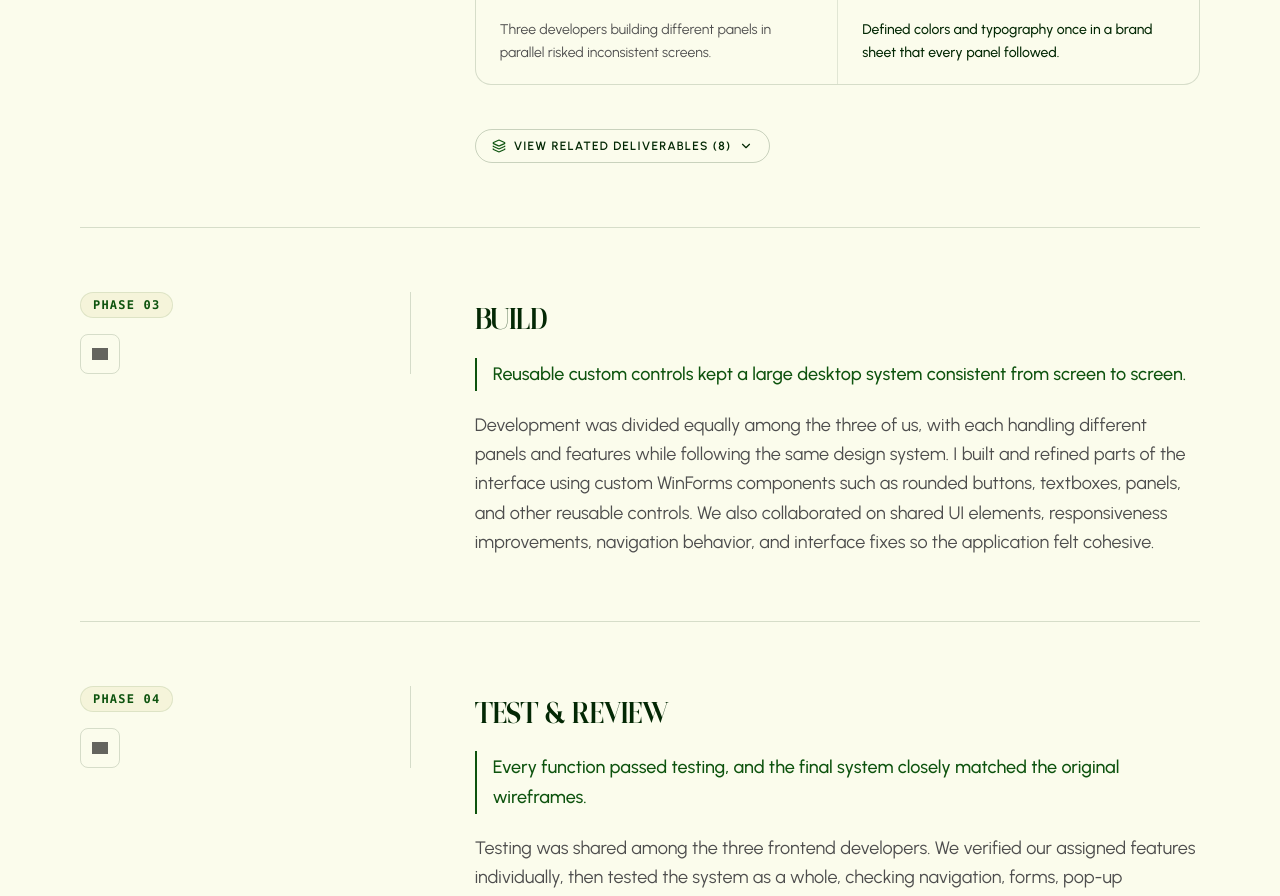
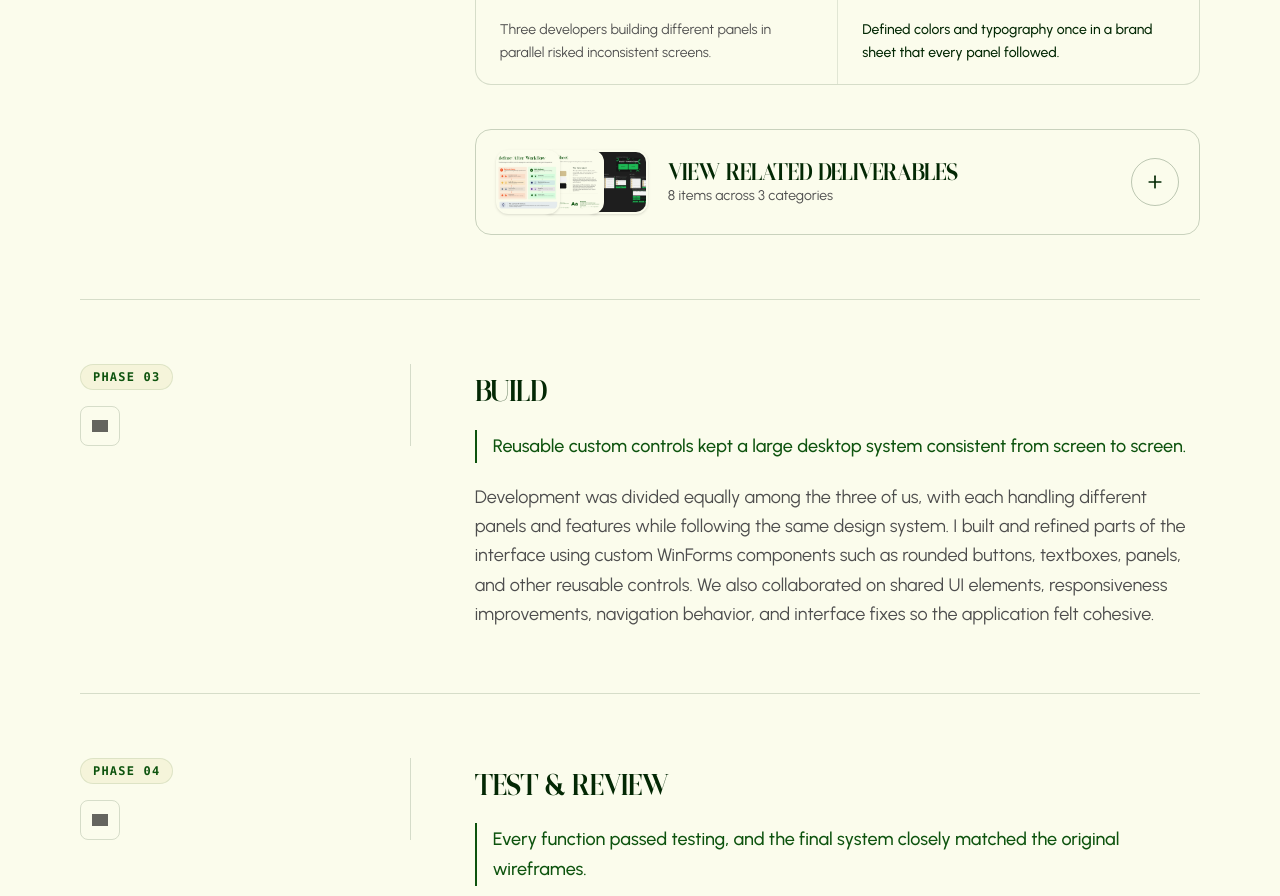
Before and after one commit to gabxillaa/main-portfolio, a Next.js app: page /view-project/archivary in a window 1280 px wide. Shown: the part 5460-6356 px from the top of the page. Built offline with nearby package versions, Linux system fonts and the light colour scheme; grey boxes are pictures that could not be loaded.

Commit message:
modified the view deliverable button

```diff
--- a/app/components/view-project/project-process.tsx
+++ b/app/components/view-project/project-process.tsx
@@ -1,7 +1,7 @@
 "use client";
 
 import React, { useCallback, useEffect, useMemo, useRef, useState } from "react";
-import { ChevronDown, ChevronLeft, ChevronRight, X, Layers, ZoomIn, ZoomOut } from "lucide-react";
+import { ChevronLeft, ChevronRight, X, ArrowDown, ZoomIn, ZoomOut, Plus } from "lucide-react";
 import { ProjectData } from "@/lib/projects/types";
 import Reveal from "./shared/reveal";
 import SectionLabel from "./shared/section-labels";
@@ -161,15 +161,45 @@ function Deliverables({ images, title }: { images: StepImage[]; title: string })
         type="button"
         onClick={() => setOpen((v) => !v)}
         aria-expanded={open}
-        className="group inline-flex items-center gap-2 rounded-full border border-[var(--dark-green)]/20 bg-transparent px-4 py-2 font-[family-name:var(--font-body)] text-xs font-semibold uppercase tracking-widest text-[var(--dark-green)] transition-all duration-300 hover:border-[var(--primary)] hover:text-[var(--primary)] hover:bg-[var(--beige)]/20 cursor-pointer"
+        className={`group flex w-full items-center justify-between gap-5 rounded-2xl border p-4 text-left transition-all duration-300 cursor-pointer md:gap-6 md:p-5 ${
+          open
+            ? "border-[var(--primary)]/50 bg-[var(--beige)]/20"
+            : "border-[var(--dark-green)]/20 bg-transparent hover:border-[var(--primary)] hover:bg-[var(--beige)]/15 hover:shadow-[0_4px_24px_-8px_rgba(3,40,4,0.12)]"
+        }`}
       >
-        <Layers className="w-3.5 h-3.5 text-[var(--primary)]" />
-        <span>
-          {open ? "Hide" : "View"} Related Deliverables ({total})
+        <span className="flex min-w-0 items-center gap-5">
+          {/* overlapping previews of the actual deliverables */}
+          <span className="hidden shrink-0 items-center -space-x-5 sm:flex" aria-hidden="true">
+            {images.slice(0, 3).map((img, i) => (
+              <img
+                key={i}
+                src={img.src}
+                alt=""
+                loading="lazy"
+                className="h-16 w-16 rounded-xl border-2 border-[var(--background)] bg-[var(--background)] object-cover object-top shadow-sm transition-transform duration-300 group-hover:translate-x-0.5"
+                style={{ zIndex: 3 - i }}
+              />
+            ))}
+          </span>
+          <span className="flex min-w-0 flex-col gap-1">
+            <span className="font-[family-name:var(--font-display)] text-xl font-normal uppercase tracking-tight leading-none text-[var(--dark-green)] md:text-2xl">
+              {open ? "Hide" : "View"} related deliverables
+            </span>
+            <span className="font-[family-name:var(--font-body)] text-sm text-[var(--light-gray)]">
+              {total} {total === 1 ? "item" : "items"}
+              {groups.length > 1 ? ` across ${groups.length} categories` : ""}
+            </span>
+          </span>
         </span>
-        <ChevronDown
-          className={`h-3.5 w-3.5 transition-transform duration-300 ${open ? "rotate-180" : ""}`}
-        />
+        <span
+          className={`flex h-12 w-12 shrink-0 items-center justify-center rounded-full border transition-all duration-300 ${
+            open
+              ? "border-[var(--primary)] bg-[var(--primary)] text-[var(--background)]"
+              : "border-[var(--dark-green)]/25 text-[var(--dark-green)] group-hover:border-[var(--primary)] group-hover:bg-[var(--primary)] group-hover:text-[var(--background)]"
+          }`}
+        >
+          <Plus className={`h-5 w-5 transition-transform duration-300 ${open ? "rotate-45" : ""}`} />
+        </span>
       </button>
 
       {open && (
@@ -179,7 +209,7 @@ function Deliverables({ images, title }: { images: StepImage[]; title: string })
             <div
               role="tablist"
               aria-label={`${title} deliverable categories`}
-              className="flex gap-2 overflow-x-auto pb-1 [scrollbar-width:none] [&::-webkit-scrollbar]:hidden"
+              className="flex gap-3 overflow-x-auto pb-2 [scrollbar-width:none] [&::-webkit-scrollbar]:hidden"
             >
               {groups.map((g, gi) => {
                 const selected = gi === activeGroup;
@@ -190,7 +220,7 @@ function Deliverables({ images, title }: { images: StepImage[]; title: string })
                     role="tab"
                     aria-selected={selected}
                     onClick={() => switchGroup(gi)}
-                    className={`shrink-0 inline-flex items-center gap-2 rounded-full border px-3.5 py-1.5 font-[family-name:var(--font-body)] text-xs font-semibold tracking-wide transition-colors cursor-pointer ${
+                    className={`shrink-0 inline-flex items-center gap-2.5 rounded-full border px-6 py-3 font-[family-name:var(--font-body)] text-sm font-semibold transition-colors cursor-pointer ${
                       selected
                         ? "border-[var(--dark-green)] bg-[var(--dark-green)] text-[var(--background)]"
                         : "border-[var(--dark-green)]/20 text-[var(--dark-green)]/70 hover:border-[var(--primary)] hover:text-[var(--primary)]"
@@ -198,7 +228,7 @@ function Deliverables({ images, title }: { images: StepImage[]; title: string })
                   >
                     {g.label}
                     <span
-                      className={`font-mono text-[10px] ${
+                      className={`font-mono text-xs ${
                         selected ? "text-[var(--background)]/70" : "text-[var(--primary)]"
                       }`}
                     >
@@ -243,25 +273,25 @@ function Deliverables({ images, title }: { images: StepImage[]; title: string })
 
             {items.length > 1 && (
               <div className="mt-3 flex items-center justify-between">
-                <span className="font-mono text-[10px] uppercase tracking-widest text-[var(--light-gray)]">
-                  {items.length} in {group.label}, scroll or use arrows
+                <span className="font-[family-name:var(--font-body)] text-sm text-[var(--light-gray)]">
+                  {items.length} in {group.label}, scroll or use the arrows
                 </span>
                 <div className="flex gap-2">
                   <button
                     type="button"
                     onClick={() => scrollStrip(-1)}
                     aria-label="Scroll left"
-                    className="flex h-8 w-8 items-center justify-center rounded-full border border-[var(--dark-green)]/20 text-[var(--dark-green)] transition-colors hover:border-[var(--primary)] hover:text-[var(--primary)] cursor-pointer"
+                    className="flex h-11 w-11 items-center justify-center rounded-full border border-[var(--dark-green)]/25 text-[var(--dark-green)] transition-colors hover:border-[var(--primary)] hover:text-[var(--primary)] cursor-pointer"
                   >
-                    <ChevronLeft className="h-4 w-4" />
+                    <ChevronLeft className="h-5 w-5" />
                   </button>
                   <button
                     type="button"
                     onClick={() => scrollStrip(1)}
                     aria-label="Scroll right"
-                    className="flex h-8 w-8 items-center justify-center rounded-full border border-[var(--dark-green)]/20 text-[var(--dark-green)] transition-colors hover:border-[var(--primary)] hover:text-[var(--primary)] cursor-pointer"
+                    className="flex h-11 w-11 items-center justify-center rounded-full border border-[var(--dark-green)]/25 text-[var(--dark-green)] transition-colors hover:border-[var(--primary)] hover:text-[var(--primary)] cursor-pointer"
                   >
-                    <ChevronRight className="h-4 w-4" />
+                    <ChevronRight className="h-5 w-5" />
                   </button>
                 </div>
               </div>
```
